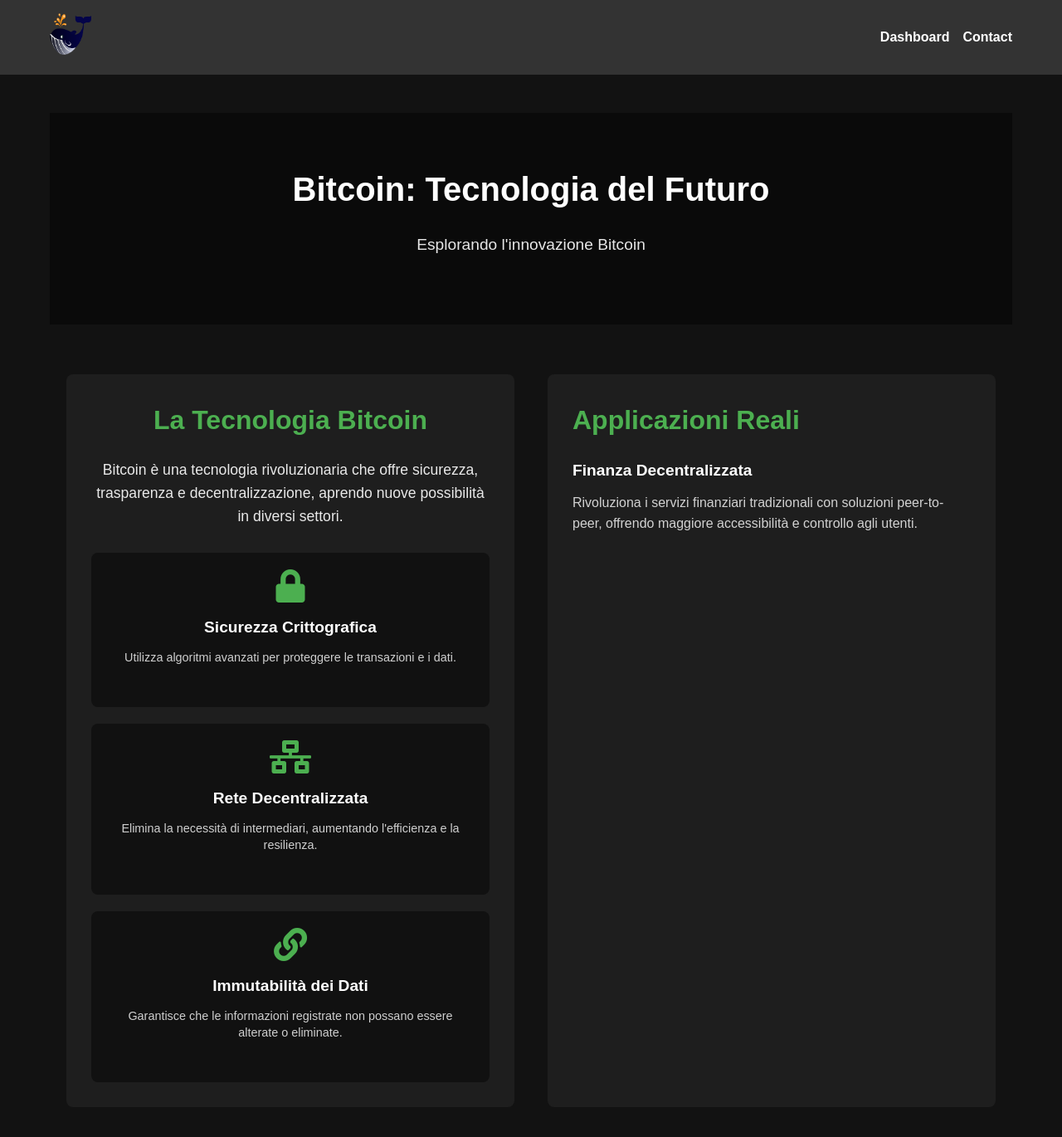
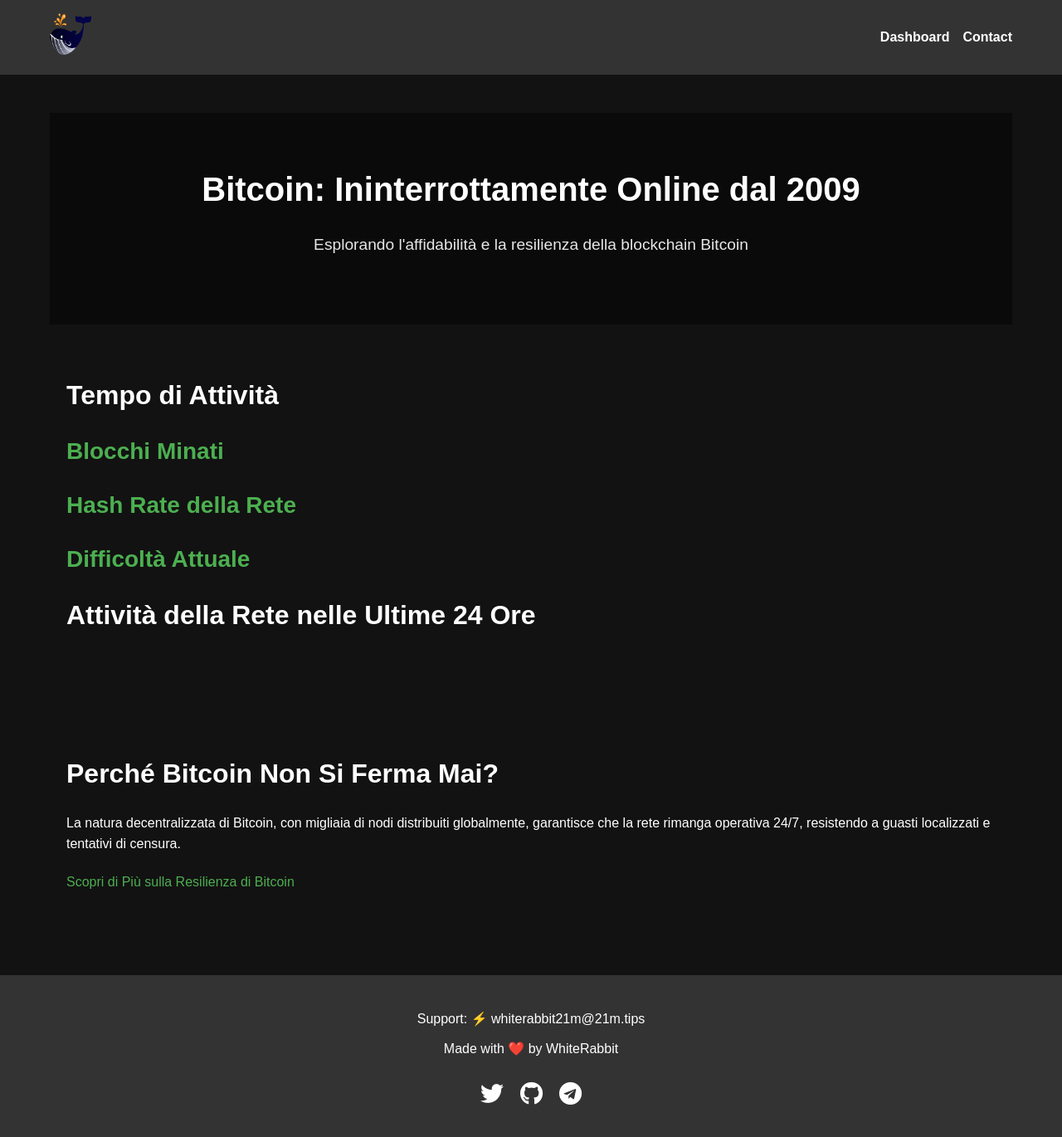
Before and after one commit to whiterabbit21m-test/whiterabbit21m-test.github.io, a Jekyll site: the page built from index.md, in a window 1280 px wide and 1400 px high. Shown: the top 1370 px of the window at 83% size. Built offline with Jekyll 4.4.1, drawn with Linux system fonts in a browser that asks for light colours; some of the changed text lies outside the part shown.

Commit message:
Update home.html

```diff
--- a/_layouts/home.html
+++ b/_layouts/home.html
@@ -1,47 +1,52 @@
 ---
 layout: default
 ---
-<div class="home">
+<div class="bitcoin-status-home">
   <section class="hero">
     <div class="container">
-      <h1>{{ page.title }}</h1>
-      <p>{{ page.subtitle }}</p>
+      <h1>Bitcoin: Ininterrottamente Online dal 2009</h1>
+      <p>Esplorando l'affidabilità e la resilienza della blockchain Bitcoin</p>
     </div>
   </section>
 
-  <section class="main-content">
+  <section class="realtime-status">
     <div class="container">
-      <div class="content-grid">
-        <div class="tech-overview">
-          <h2>La Tecnologia Bitcoin</h2>
-          <p>{{ page.tech_description }}</p>
-          <div class="tech-features">
-            {% for feature in page.tech_features %}
-              <div class="feature-card">
-                <i class="fas fa-{{ feature.icon }}"></i>
-                <h3>{{ feature.name }}</h3>
-                <p>{{ feature.description }}</p>
-              </div>
-            {% endfor %}
-          </div>
+      <div class="uptime-counter">
+        <h2>Tempo di Attività</h2>
+        <div id="uptime-clock">
+          <!-- JavaScript inserirà qui il contatore del tempo di uptime -->
         </div>
-        <div class="applications">
-          <h2>Applicazioni Reali</h2>
-          {% for app in page.applications %}
-            <div class="app-item">
-              <h3>{{ app.title }}</h3>
-              <p>{{ app.description }}</p>
-            </div>
-          {% endfor %}
+      </div>
+
+      <div class="key-stats">
+        <div class="stat-item">
+          <h3>Blocchi Minati</h3>
+          <p id="block-count"><!-- JavaScript inserirà qui il numero di blocchi --></p>
+        </div>
+        <div class="stat-item">
+          <h3>Hash Rate della Rete</h3>
+          <p id="hash-rate"><!-- JavaScript inserirà qui l'hash rate --></p>
+        </div>
+        <div class="stat-item">
+          <h3>Difficoltà Attuale</h3>
+          <p id="difficulty"><!-- JavaScript inserirà qui la difficoltà --></p>
+        </div>
+      </div>
+
+      <div class="network-graph">
+        <h2>Attività della Rete nelle Ultime 24 Ore</h2>
+        <div id="transaction-chart">
+          <!-- Qui verrà inserito un grafico delle transazioni -->
         </div>
       </div>
     </div>
   </section>
 
-  <section class="cta">
+  <section class="blockchain-info">
     <div class="container">
-      <h2>{{ page.cta_title }}</h2>
-      <a href="{{ page.cta_link }}" class="cta-button">{{ page.cta_text }}</a>
+      <h2>Perché Bitcoin Non Si Ferma Mai?</h2>
+      <p>La natura decentralizzata di Bitcoin, con migliaia di nodi distribuiti globalmente, garantisce che la rete rimanga operativa 24/7, resistendo a guasti localizzati e tentativi di censura.</p>
+      <a href="#" class="learn-more-btn">Scopri di Più sulla Resilienza di Bitcoin</a>
     </div>
   </section>
 </div>
```
